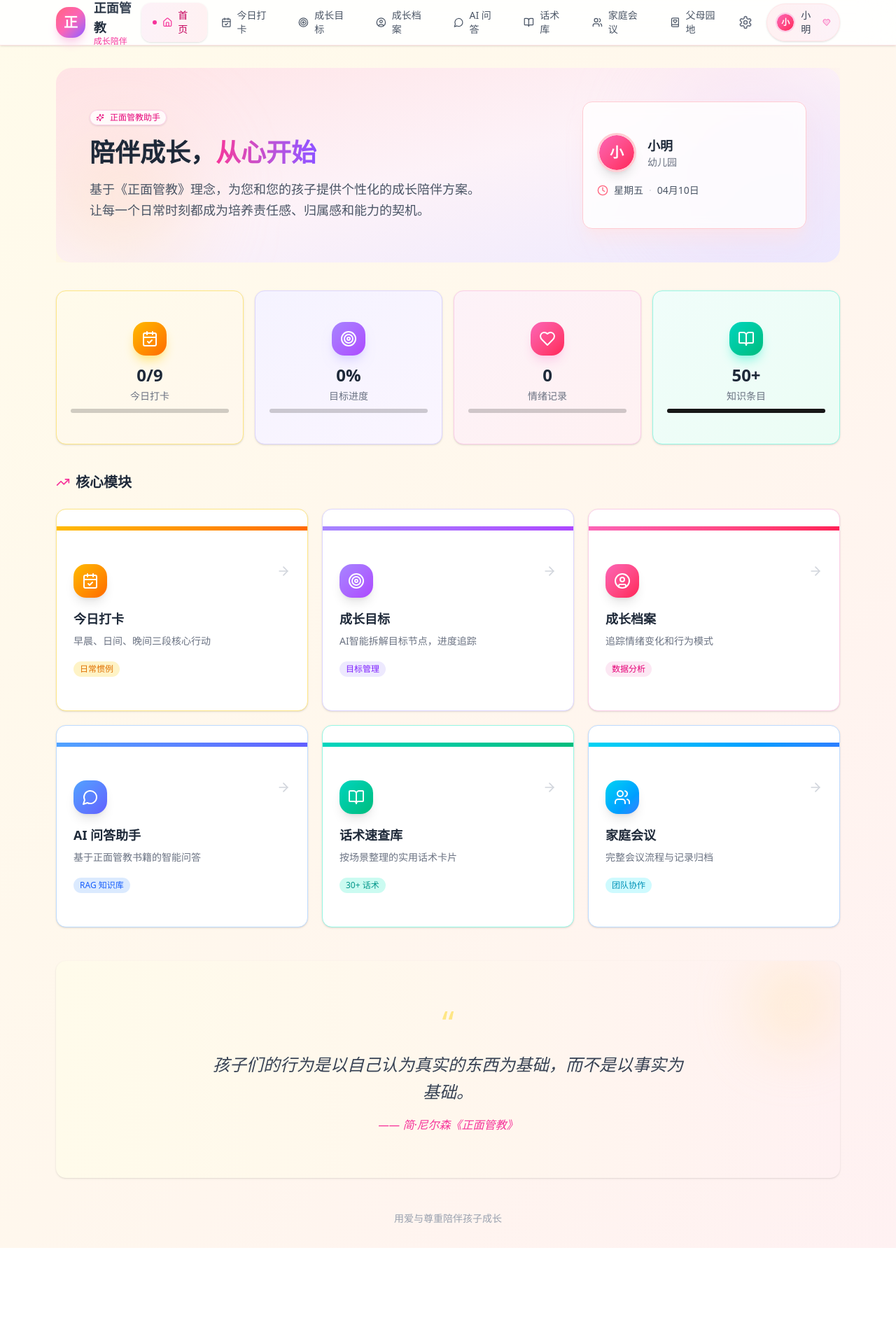
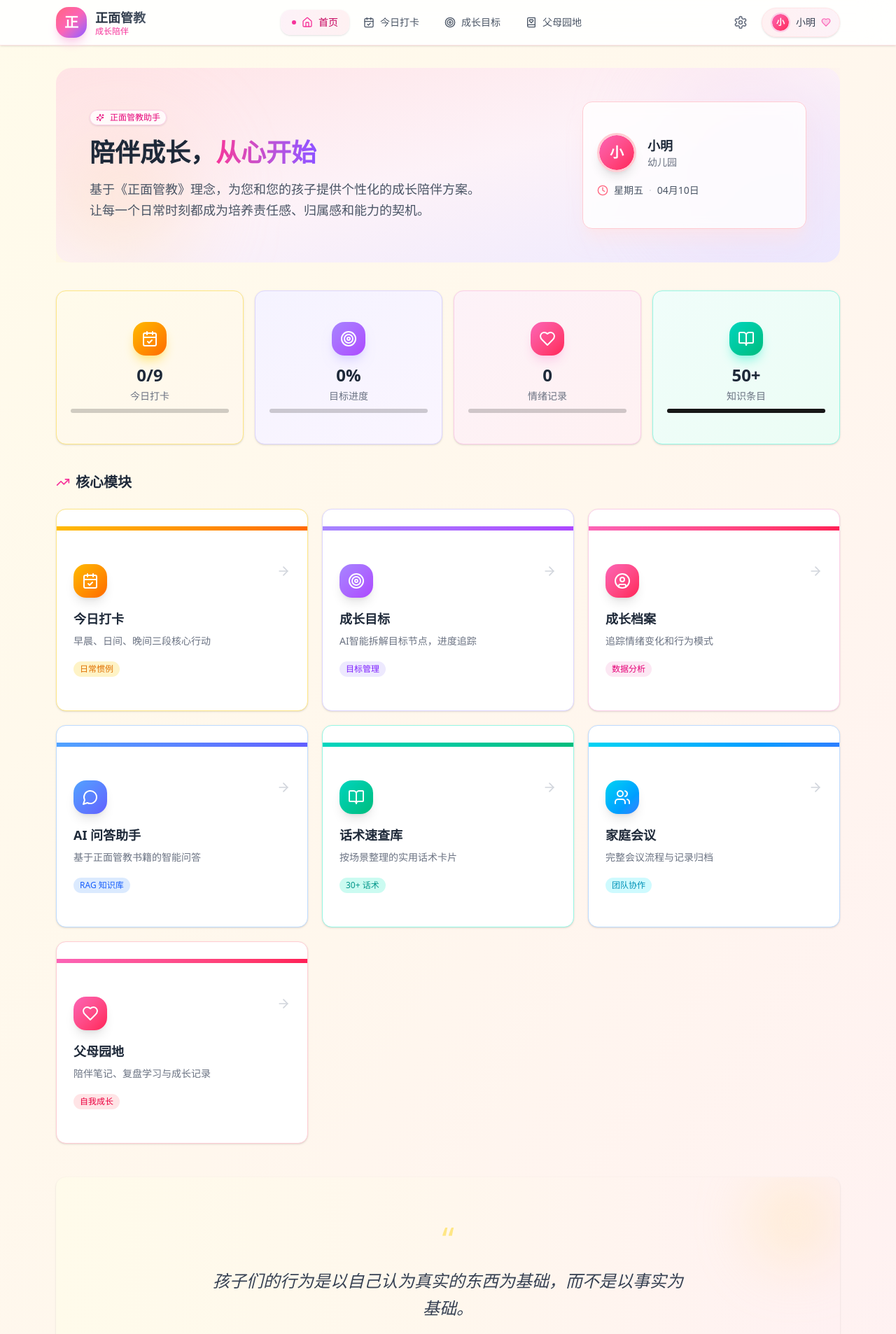
Before and after one commit to deboraheze2024-ux/haobaobei, a Next.js app: page / in a window 1280 px wide. Shown: the top 1906 px of the page at 70% size. Before the commit the page ends 1783 px from the top, so only its background shows below. Built offline with nearby package versions, Linux system fonts and the light colour scheme.

Commit message:
refactor: 简化导航入口，整合父母园地到主页

```diff
--- a/src/app/page.tsx
+++ b/src/app/page.tsx
@@ -92,6 +92,17 @@ const modules = [
     borderColor: 'border-blue-200',
     stats: '团队协作',
     tagColor: 'text-cyan-600 bg-cyan-100',
+  },
+  {
+    href: '/parenting',
+    icon: Heart,
+    title: '父母园地',
+    description: '陪伴笔记、复盘学习与成长记录',
+    gradient: 'from-pink-400 to-rose-500',
+    bgColor: 'bg-rose-50',
+    borderColor: 'border-rose-200',
+    stats: '自我成长',
+    tagColor: 'text-rose-600 bg-rose-100',
   },
 ];
 
--- a/src/components/main-nav.tsx
+++ b/src/components/main-nav.tsx
@@ -5,10 +5,6 @@ import Link from 'next/link';
 import { usePathname } from 'next/navigation';
 import {
   CalendarCheck,
-  UserCircle,
-  MessageCircle,
-  BookOpen,
-  Users,
   Menu,
   X,
   Home,
@@ -25,10 +21,6 @@ const navItems = [
   { href: '/', label: '首页', icon: Home },
   { href: '/checkin', label: '今日打卡', icon: CalendarCheck },
   { href: '/goals', label: '成长目标', icon: Target },
-  { href: '/profile', label: '成长档案', icon: UserCircle },
-  { href: '/chat', label: 'AI 问答', icon: MessageCircle },
-  { href: '/phrases', label: '话术库', icon: BookOpen },
-  { href: '/meeting', label: '家庭会议', icon: Users },
   { href: '/parenting', label: '父母园地', icon: BookHeart },
 ];
 
```
Also changed, not shown: assets/image.png.
